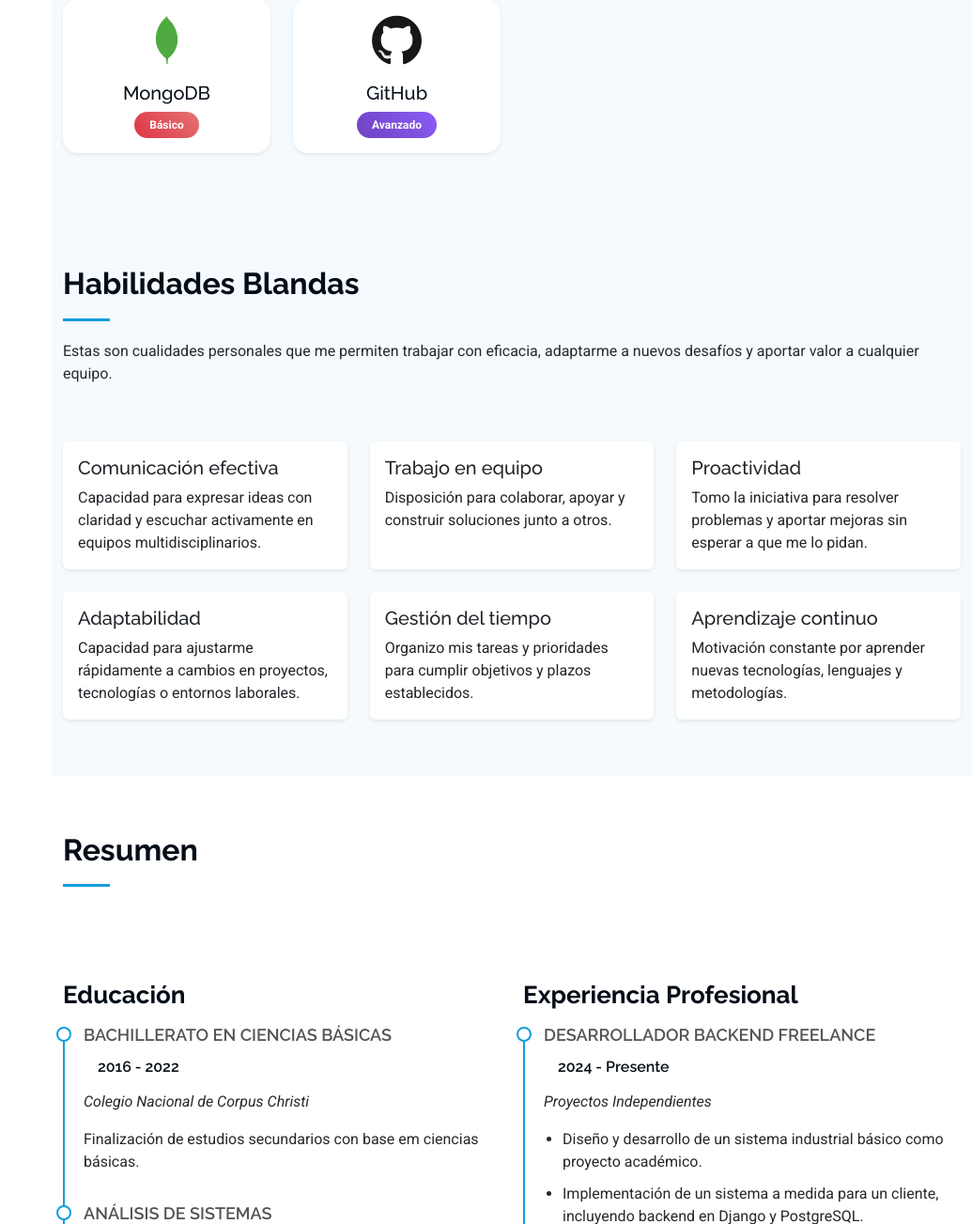
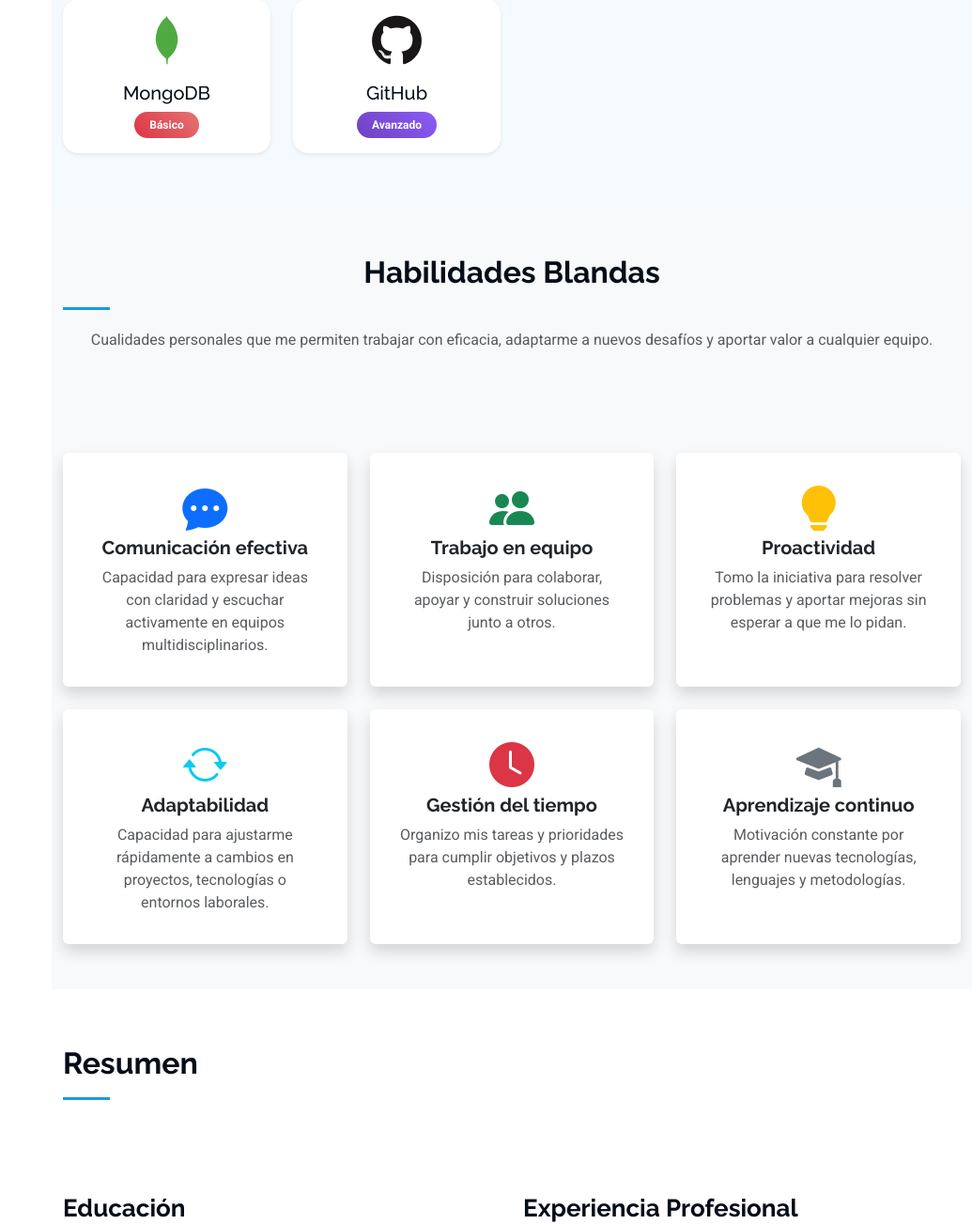
Before and after one commit to Xbox-hash/Xbox_hash, a Django app: page / in a window 1280 px wide. Shown: the part 2359-3662 px from the top of the page at 94% size, without its empty margins (245-1280 px from the left). Run offline with Django 5.2, Linux system fonts and the light colour scheme; data that the repository does not hold is empty; some libraries are stand-ins or nearby versions.

Commit message:
Habilidades blandas

```diff
--- a/principal/templates/principal/index.html
+++ b/principal/templates/principal/index.html
@@ -225,89 +225,110 @@
 }
 </style>
 
-
-
 <!-- Soft Skills Section -->
-  <section id="soft-skills" class="skills section light-background">
-
-    <!-- Section Title -->
-    <div class="container section-title" data-aos="fade-up">
-      <h2>Habilidades Blandas</h2>
-      <p>Estas son cualidades personales que me permiten trabajar con eficacia, adaptarme a nuevos desafíos y aportar
-        valor a cualquier equipo.</p>
-    </div><!-- End Section Title -->
+<section id="soft-skills" class="skills section bg-light py-5">
+  <div class="container section-title text-center mb-5" data-aos="fade-up">
+    <h2 class="fw-bold">Habilidades Blandas</h2>
+    <p class="text-muted">
+      Cualidades personales que me permiten trabajar con eficacia, adaptarme a nuevos desafíos y aportar valor a cualquier equipo.
+    </p>
+  </div>
 
   <div class="container" data-aos="fade-up" data-aos-delay="100">
-      <div class="row gy-4">
+    <div class="row g-4">
 
       <!-- Soft Skill Card -->
       <div class="col-md-6 col-lg-4">
-          <div class="card shadow-sm border-0 h-100">
+        <div class="card shadow border-0 h-100 text-center p-3 hover-card">
           <div class="card-body">
-              <h5 class="card-title">Comunicación efectiva</h5>
-              <p class="card-text">Capacidad para expresar ideas con claridad y escuchar activamente en equipos
-                multidisciplinarios.</p>
+            <i class="bi bi-chat-dots-fill display-5 text-primary mb-3"></i>
+            <h5 class="card-title fw-bold">Comunicación efectiva</h5>
+            <p class="card-text text-muted">
+              Capacidad para expresar ideas con claridad y escuchar activamente en equipos multidisciplinarios.
+            </p>
           </div>
         </div>
       </div>
 
       <!-- Soft Skill Card -->
       <div class="col-md-6 col-lg-4">
-          <div class="card shadow-sm border-0 h-100">
+        <div class="card shadow border-0 h-100 text-center p-3 hover-card">
           <div class="card-body">
-              <h5 class="card-title">Trabajo en equipo</h5>
-              <p class="card-text">Disposición para colaborar, apoyar y construir soluciones junto a otros.</p>
+            <i class="bi bi-people-fill display-5 text-success mb-3"></i>
+            <h5 class="card-title fw-bold">Trabajo en equipo</h5>
+            <p class="card-text text-muted">
+              Disposición para colaborar, apoyar y construir soluciones junto a otros.
+            </p>
           </div>
         </div>
       </div>
 
       <!-- Soft Skill Card -->
       <div class="col-md-6 col-lg-4">
-          <div class="card shadow-sm border-0 h-100">
+        <div class="card shadow border-0 h-100 text-center p-3 hover-card">
           <div class="card-body">
-              <h5 class="card-title">Proactividad</h5>
-              <p class="card-text">Tomo la iniciativa para resolver problemas y aportar mejoras sin esperar a que me lo
-                pidan.</p>
+            <i class="bi bi-lightbulb-fill display-5 text-warning mb-3"></i>
+            <h5 class="card-title fw-bold">Proactividad</h5>
+            <p class="card-text text-muted">
+              Tomo la iniciativa para resolver problemas y aportar mejoras sin esperar a que me lo pidan.
+            </p>
           </div>
         </div>
       </div>
 
       <!-- Soft Skill Card -->
       <div class="col-md-6 col-lg-4">
-          <div class="card shadow-sm border-0 h-100">
+        <div class="card shadow border-0 h-100 text-center p-3 hover-card">
           <div class="card-body">
-              <h5 class="card-title">Adaptabilidad</h5>
-              <p class="card-text">Capacidad para ajustarme rápidamente a cambios en proyectos, tecnologías o entornos
-                laborales.</p>
+            <i class="bi bi-arrow-repeat display-5 text-info mb-3"></i>
+            <h5 class="card-title fw-bold">Adaptabilidad</h5>
+            <p class="card-text text-muted">
+              Capacidad para ajustarme rápidamente a cambios en proyectos, tecnologías o entornos laborales.
+            </p>
           </div>
         </div>
       </div>
 
       <!-- Soft Skill Card -->
       <div class="col-md-6 col-lg-4">
-          <div class="card shadow-sm border-0 h-100">
+        <div class="card shadow border-0 h-100 text-center p-3 hover-card">
           <div class="card-body">
-              <h5 class="card-title">Gestión del tiempo</h5>
-              <p class="card-text">Organizo mis tareas y prioridades para cumplir objetivos y plazos establecidos.</p>
+            <i class="bi bi-clock-fill display-5 text-danger mb-3"></i>
+            <h5 class="card-title fw-bold">Gestión del tiempo</h5>
+            <p class="card-text text-muted">
+              Organizo mis tareas y prioridades para cumplir objetivos y plazos establecidos.
+            </p>
           </div>
         </div>
       </div>
 
       <!-- Soft Skill Card -->
       <div class="col-md-6 col-lg-4">
-          <div class="card shadow-sm border-0 h-100">
+        <div class="card shadow border-0 h-100 text-center p-3 hover-card">
           <div class="card-body">
-              <h5 class="card-title">Aprendizaje continuo</h5>
-              <p class="card-text">Motivación constante por aprender nuevas tecnologías, lenguajes y metodologías.</p>
+            <i class="bi bi-mortarboard-fill display-5 text-secondary mb-3"></i>
+            <h5 class="card-title fw-bold">Aprendizaje continuo</h5>
+            <p class="card-text text-muted">
+              Motivación constante por aprender nuevas tecnologías, lenguajes y metodologías.
+            </p>
           </div>
         </div>
       </div>
 
     </div>
   </div>
+</section>
 
-  </section><!-- End Soft Skills Section -->
-
+<!-- Extra CSS para hover bonito -->
+<style>
+  .hover-card {
+    transition: transform 0.3s ease, box-shadow 0.3s ease;
+  }
+  .hover-card:hover {
+    transform: translateY(-8px);
+    box-shadow: 0 8px 20px rgba(0,0,0,0.15);
+  }
+</style>
 
 
   <!-- Resume Section -->
```
Lines whose indentation alone changed are shown as unchanged.
